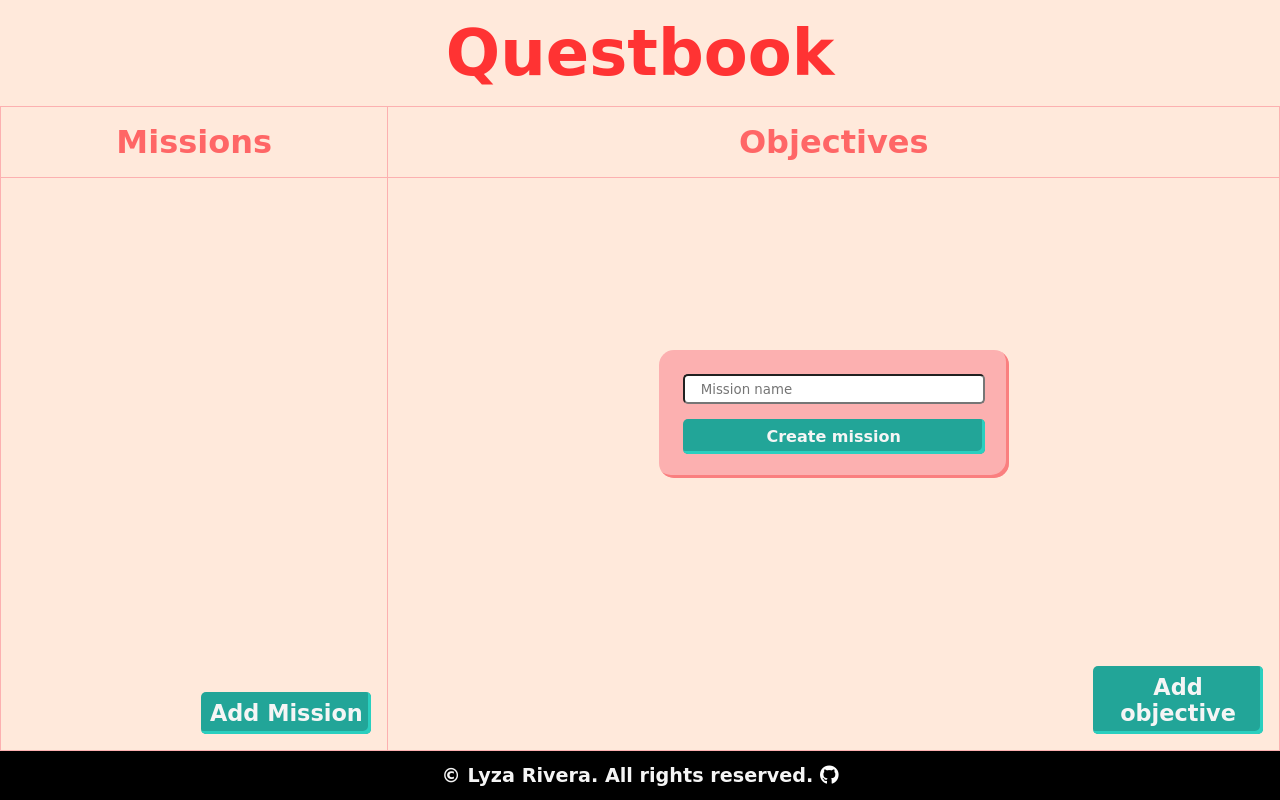
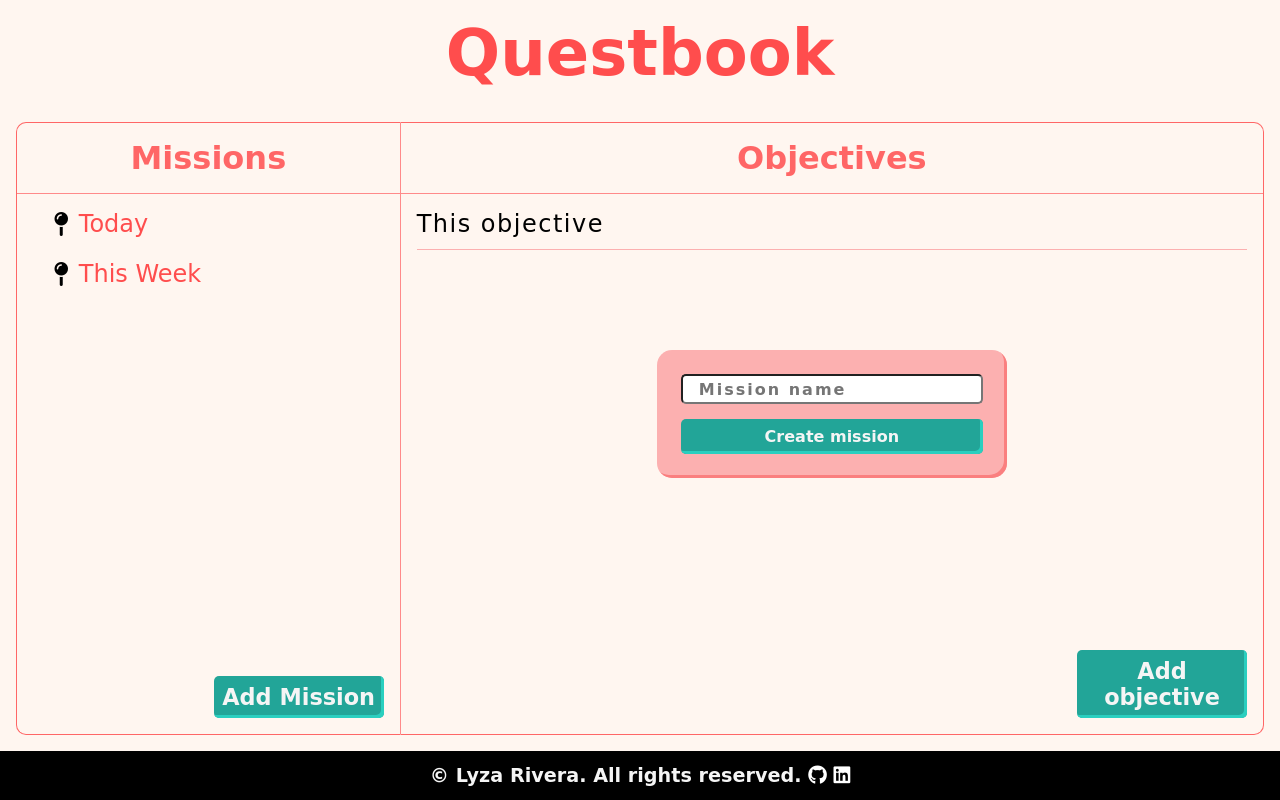
Before and after one commit to AlixiaDae/odinTodo, a website built with webpack: page dist/index.html in a window 1280 px wide. Both pictures are taken after a click on the button "Add Mission". Built offline with nearby package versions, Linux system fonts and the light colour scheme; a web font is replaced by a local one.

Commit message:
Display missions from localStorage

```diff
--- a/src/dom.js
+++ b/src/dom.js
@@ -1,11 +1,74 @@
+import Mission from './modules/Mission';
+import Objective from './modules/Objective';
+import Storage from './modules/Storage';
+
+const quest = new Storage()
+
+const questStorage = quest.getQuestMenu()
+// console.log(questStorage.getMissions())
+
+const testMission = new Mission("Testing mission")
+quest.addMission(testMission)
+
 function toggleForm(button) {
     if(button.target.textContent === "Add Mission") {
-      document.querySelector(".mission-form").classList.toggle("showForm")
-      document.querySelector(".objective-form").classList.remove("showForm")
+      document.querySelector(".mission-form").classList.toggle("show-form")
+      document.querySelector(".objective-form").classList.remove("show-form")
     } else {
-      document.querySelector(".objective-form").classList.toggle("showForm")
-      document.querySelector(".mission-form").classList.remove("showForm")
+      document.querySelector(".objective-form").classList.toggle("show-form")
+      document.querySelector(".mission-form").classList.remove("show-form")
     }
 }
 
-export default toggleForm
+function createMissionElement(mission) {
+    if(mission.getName() === "Today" || mission.getName() === "This Week") {
+        const missionElement = document.createElement("li")
+        const missionIcon = document.createElement("span")
+        missionIcon.classList.add("fa-solid", "fa-map-pin", "no-hover")
+        const missionText = document.createElement("p")
+        missionText.textContent = mission.getName()
+
+        missionElement.append(missionIcon, missionText)
+        return missionElement
+    } else {
+        const missionElement = document.createElement("li")
+        const missionIcon = document.createElement("span")
+        missionIcon.classList.add("fa-solid", "fa-map-pin", "no-hover")
+        const missionText = document.createElement("p")
+        missionText.textContent = mission.getName()
+        const closeBtn = document.createElement("span")
+        const elId = missionText.textContent.split(" ")
+        closeBtn.id = elId.join("").toLowerCase()
+
+    // TODO enable name editing
+    // TODO delete mission function
+        missionElement.append(missionIcon, missionText, closeBtn)
+        return missionElement
+    }
+}
+
+function displayMissions(missionList) {
+    const list = missionList
+    const missionsListElement = document.querySelector(".missions-list")
+    for(const mission of list) {
+        missionsListElement.appendChild(createMissionElement(mission))
+    }
+    // set list = missionList
+    // iterate through missionList
+        // for each mission, createMissionElement()
+}
+
+function clear(element) {
+    element.textContent = ""
+}
+
+function render() {
+    displayMissions(questStorage.getMissions())
+}
+
+export {
+    displayMissions,
+    clear,
+    toggleForm,
+    render
+}
--- a/src/index.js
+++ b/src/index.js
@@ -1,9 +1,9 @@
-import Mission from './modules/Mission';
-import Objective from './modules/Objective';
-import Storage from './modules/Storage';
 import './scss/style.scss'
-import toggleForm from './dom'
+import Storage from './modules/Storage'
+import * as dom from './dom'
 
 const showFormButtons = document.querySelectorAll(".show-form-button")
 
-showFormButtons.forEach(button => { button.addEventListener("click", toggleForm) })
+showFormButtons.forEach(button => { button.addEventListener("click", dom.toggleForm) })
+
+dom.render()
--- a/src/modules/Storage.js
+++ b/src/modules/Storage.js
@@ -4,7 +4,7 @@ import Objective from "./Objective"
 import QuestMenu from "./QuestMenu"
 
 
-export  default class Storage {
+export default class Storage {
     saveQuestMenu(data) {
         localStorage.setItem("questmenu", JSON.stringify(data))
     }
--- a/src/scss/_resets.scss
+++ b/src/scss/_resets.scss
@@ -5,3 +5,7 @@
     margin: 0;
     padding: 0;
 }
+
+li {
+    list-style-type: none;
+}
--- a/src/scss/_variables.scss
+++ b/src/scss/_variables.scss
@@ -1,7 +1,8 @@
 $vibrant-pink: hsl(0, 100%, 70%);
 $medium-pink: hsl(0, 100%, 77%);
 $pink: hsl(0, 93%, 84%);
-$cream: hsl(23, 100%, 93%);
+$soft-pink: hsl(23, 100%, 93%);
+$cream: hsl(23, 100%, 97%);
 $green: hsl(174, 66%, 39%);
 $mainFont: 'Edu SA Beginner', cursive;
 $mobile-width: 375px;
--- a/src/scss/style.scss
+++ b/src/scss/style.scss
@@ -12,25 +12,63 @@ header {
     padding: 1rem;
     font-size: 2rem;
     background-color: $cream;
-    color: darken($vibrant-pink, 10%);
+    color: darken($vibrant-pink, 5%);
 }
 
 main {
     @include flex(row, "", "");
     flex-grow: 1;
     background-color: $cream;
-    border: 1px solid $pink;
+    padding: 1rem;
 
     .sidebar {
         width: 500px;
         text-align: center;
-        border-right: 1px solid $pink;
+        border-top: 1px solid $vibrant-pink;
+        border-right: 1px solid $medium-pink;
+        border-bottom: 1px solid $vibrant-pink;
+        border-left: 1px solid $vibrant-pink;
+        border-top-left-radius: 10px;
+        border-bottom-left-radius: 10px;
         position: relative;
 
         h2 {
             padding: 1rem;
             font-size: 2rem;
-            border-bottom: 1px solid $pink;
+            border-bottom: 1px solid $medium-pink;
+        }
+
+        .missions-list {
+            display: grid;
+            padding: .3rem;
+            grid-template-rows: repeat(10, 50px);
+
+            li {
+                font-size: 1.5rem;
+                padding-left: 2rem;
+                gap: 10px;
+                color: darken($vibrant-pink, 5%);
+                border-radius: 5px;
+                @include flex(row, center, "");
+
+                &:hover {
+                    cursor: pointer;
+                    background-color: $soft-pink;
+
+                    p {
+                        cursor: pointer;
+                        text-decoration: underline;
+                    }
+                }
+
+
+                span {
+                    color: black;
+                }
+
+            }
+
+
         }
 
         #add-mission {
@@ -61,24 +99,46 @@ main {
         width: 90%;
         text-align: center;
         position: relative;
+        border-top: 1px solid $vibrant-pink;
+        border-right: 1px solid $vibrant-pink;
+        border-bottom: 1px solid $vibrant-pink;
+        border-top-right-radius: 10px;
+        border-bottom-right-radius: 10px;
         @include flex(column, "", "");
 
         h2 {
             padding: 1rem;
             font-size: 2rem;
-            border-bottom: 1px solid $pink;
+            border-bottom: 1px solid $medium-pink;
         }
 
         .objective-box {
             height: 100%;
             @include flex(column, center, center);
 
+            .objectives {
+                height: 100%;
+                width: 100%;
+                padding: 1rem;
+                color: black;
+                display: grid;
+                grid-template-rows: repeat(10, 40px);
+
+
+                li {
+                    text-align: left;
+                    font-size: 1.5rem;
+                    border-bottom: 1px solid $pink;
+                    letter-spacing: 1.5px;
+                }
+            }
+
             .mission-form,
             .objective-form {
                 display: none;
             }
 
-            .showForm {
+            .show-form {
                 display: flex;
             }
 
@@ -88,6 +148,7 @@ main {
                 padding: 1.5rem;
                 width: 350px;
                 gap: 15px;
+                position: absolute;
                 border-radius: 15px;
                 box-shadow: -3px -3px inset darken($pink, 10%);
                 @include flex(column, center, center);
@@ -98,6 +159,9 @@ main {
                     height: 30px;
                     padding-left: 1rem;
                     border-radius: 5px;
+                    font-size: 1rem;
+                    font-weight: weight(bold);
+                    letter-spacing: 2px;
                 }
 
                 select {
@@ -163,6 +227,7 @@ footer {
     font-weight: weight(semi-bold);
 
     a {
+        text-decoration: none;
         color: white;
         &:hover {
             color: $medium-pink;
```
Also changed, not shown: dist/index.html, dist/main.js.
